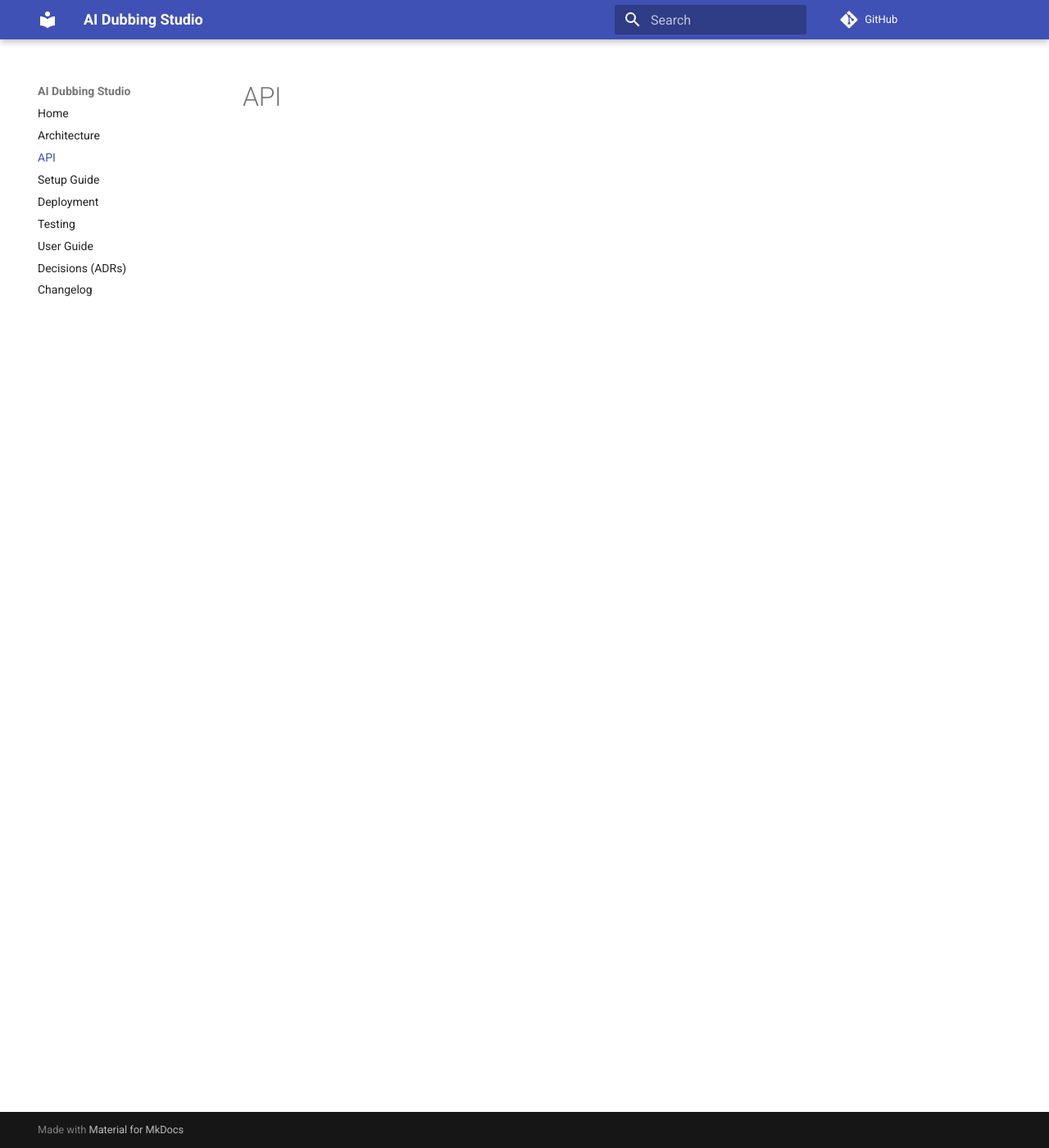
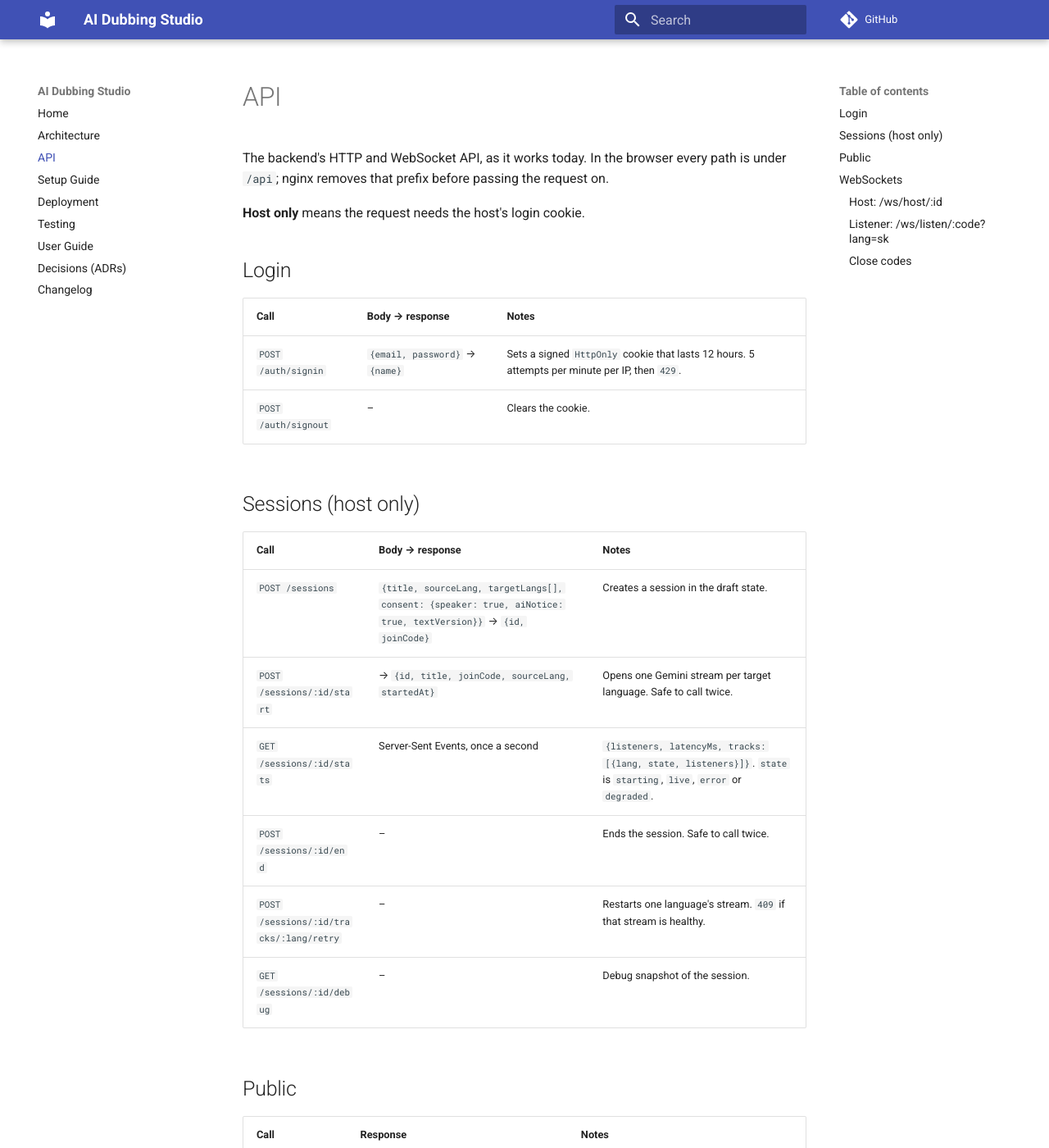
Before and after one commit to WH1TE-SHAD0W/ai-dubbing-studio, an MkDocs documentation site: the page built from docs/api.md, in a window 1280 px wide and 1400 px high. Shown: the whole window at 82% size. Built offline with MkDocs 1.6.1 and Material for MkDocs 9.7.7, drawn with Linux system fonts in a browser that asks for light colours; comment, search, counter and statistics services are not loaded; some of the changed text lies outside the part shown.

Commit message:
docs: write API reference (YGP-2)
Co-Authored-By: Claude Opus 5.5 <noreply@anthropic.com>

```diff
--- a/docs/api.md
+++ b/docs/api.md
@@ -1 +1,68 @@
 # API
+
+The backend's HTTP and WebSocket API, as it works today. In the browser every
+path is under `/api`; nginx removes that prefix before passing the request on.
+
+**Host only** means the request needs the host's login cookie.
+
+## Login
+
+| Call | Body → response | Notes |
+|---|---|---|
+| `POST /auth/signin` | `{email, password}` → `{name}` | Sets a signed `HttpOnly` cookie that lasts 12 hours. 5 attempts per minute per IP, then `429`. |
+| `POST /auth/signout` | – | Clears the cookie. |
+
+## Sessions (host only)
+
+| Call | Body → response | Notes |
+|---|---|---|
+| `POST /sessions` | `{title, sourceLang, targetLangs[], consent: {speaker: true, aiNotice: true, textVersion}}` → `{id, joinCode}` | Creates a session in the draft state. |
+| `POST /sessions/:id/start` | → `{id, title, joinCode, sourceLang, startedAt}` | Opens one Gemini stream per target language. Safe to call twice. |
+| `GET /sessions/:id/stats` | Server-Sent Events, once a second | `{listeners, latencyMs, tracks: [{lang, state, listeners}]}`. `state` is `starting`, `live`, `error` or `degraded`. |
+| `POST /sessions/:id/end` | – | Ends the session. Safe to call twice. |
+| `POST /sessions/:id/tracks/:lang/retry` | – | Restarts one language's stream. `409` if that stream is healthy. |
+| `GET /sessions/:id/debug` | – | Debug snapshot of the session. |
+
+## Public
+
+| Call | Response | Notes |
+|---|---|---|
+| `GET /join/:code` | `{title, speakerName, sourceLang, languages[]}` | `404` if the session isn't live. 30 requests per minute per IP. |
+| `GET /healthz` | – | Health check. |
+
+## WebSockets
+
+### Host: `/ws/host/:id`
+
+Needs the host's login cookie.
+
+- **Browser → server:** binary audio, PCM16 little-endian, mono, 16 kHz.
+- **Server → browser:** captions as JSON, `{type: 'caption', original, translated: {lang: text}}`.
+- A second host window replaces the first, which is closed with code `4000`.
+
+### Listener: `/ws/listen/:code?lang=sk`
+
+Public.
+
+- **Server → browser:**
+    - binary audio, PCM16 little-endian, mono, 24 kHz
+    - `{type: 'caption', original, translated}`
+    - `{type: 'speaker', speaking}`: whether the host is talking
+    - `{type: 'status', trackDown}`: the language's stream is restarting
+    - `{type: 'ended'}`
+- **Browser → server:** `{type: 'lang', lang}` switches language without starting
+  any new Gemini work.
+
+### Close codes
+
+| Code | Meaning |
+|---|---|
+| `1000` | Session ended |
+| `4000` | Replaced by a newer host window |
+| `4400` | Unknown language |
+| `4401` | Not logged in |
+| `4404` | Session not live |
+| `4429` | Rate limited |
+
+> **Planned changes:** listener audio is planned to move to LiveKit, and logins to
+> host accounts. See the [decision records](adr/index.md) (ADR-0001 and ADR-0003).
```
